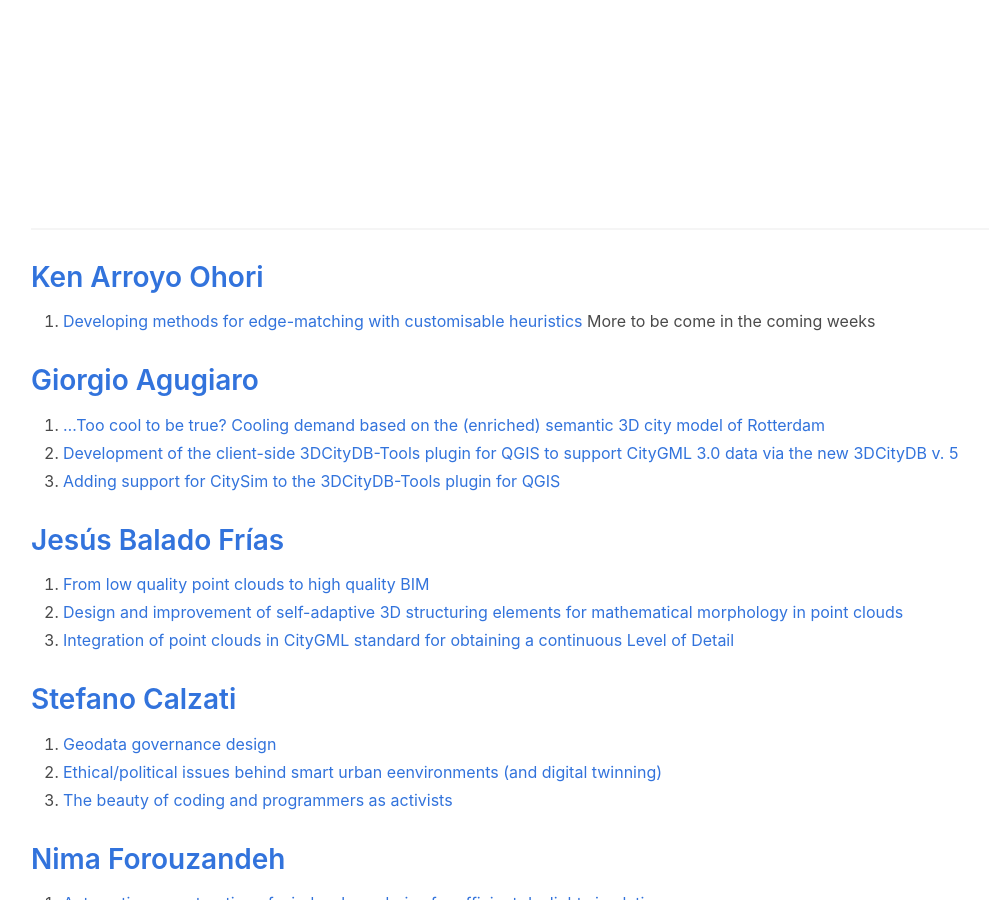
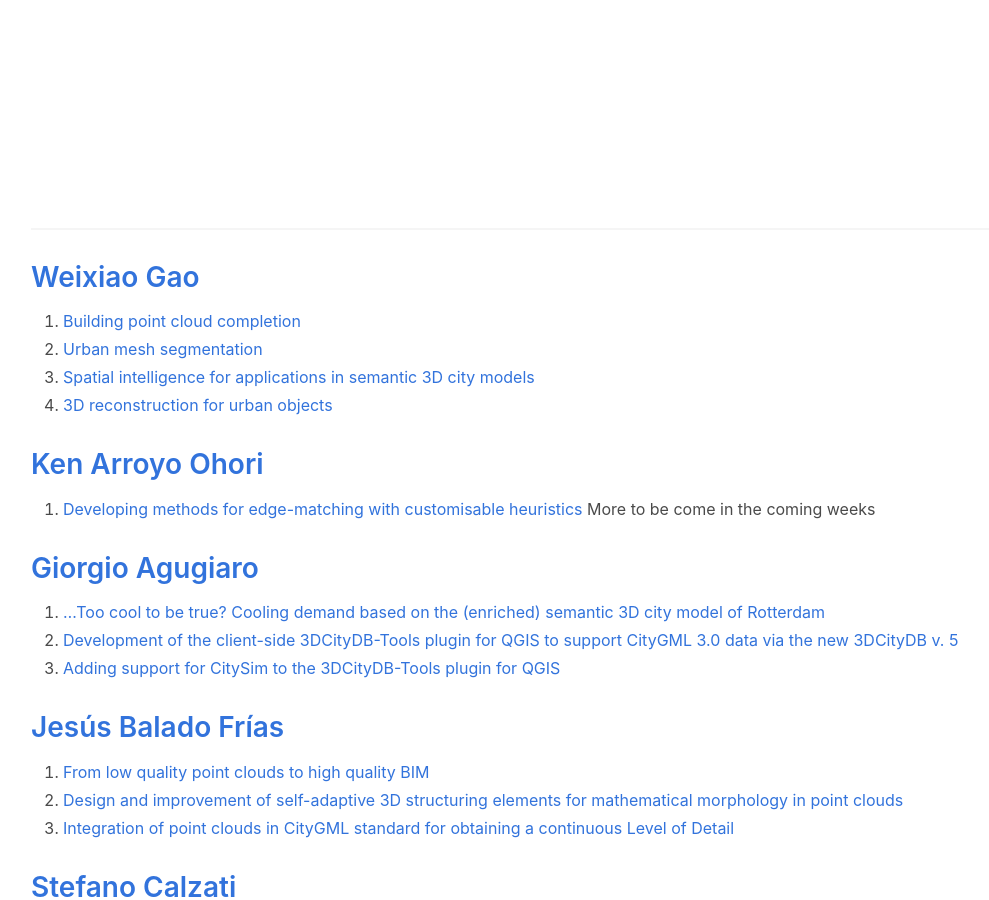
Before and after one commit to tudelft3d/geo2020, a Jekyll site: the page built from potentialtopics/index.md, in a window 1280 px wide and 900 px high, scrolled down 832 px. Shown: the whole window, without its empty margins (33-1022 px from the left). Built offline with Jekyll 4.4.1, drawn with Linux system fonts in a browser that asks for light colours; nearby versions of some CDN libraries.

Commit message:
Update index.md
Add Weixiao's topics

```diff
--- a/potentialtopics/index.md
+++ b/potentialtopics/index.md
@@ -28,6 +28,13 @@
 </div>
 
 ---
+
+## [Weixiao Gao](https://3d.bk.tudelft.nl/weixiao/)
+ 1. [Building point cloud completion](https://3d.bk.tudelft.nl/education/msctopics/#building-point-cloud-completion)
+ 2. [Urban mesh segmentation](https://3d.bk.tudelft.nl/education/msctopics/#urban-mesh-segmentation)
+ 3. [Spatial intelligence for applications in semantic 3D city models](https://3d.bk.tudelft.nl/education/msctopics/#spatial-intelligence-for-applications-in-semantic-3d-city-models)
+ 4. [3D reconstruction for urban objects](https://3d.bk.tudelft.nl/education/msctopics/#3d-reconstruction-for-urban-objects)
+
 
 ## [Ken Arroyo Ohori](https://3d.bk.tudelft.nl/ken/)
 1. [Developing methods for edge-matching with customisable heuristics](https://3d.bk.tudelft.nl/education/msctopics/#developing-methods-for-edge-matching-with-customisable-heuristics-geometric-topological-and-semantic)
```
